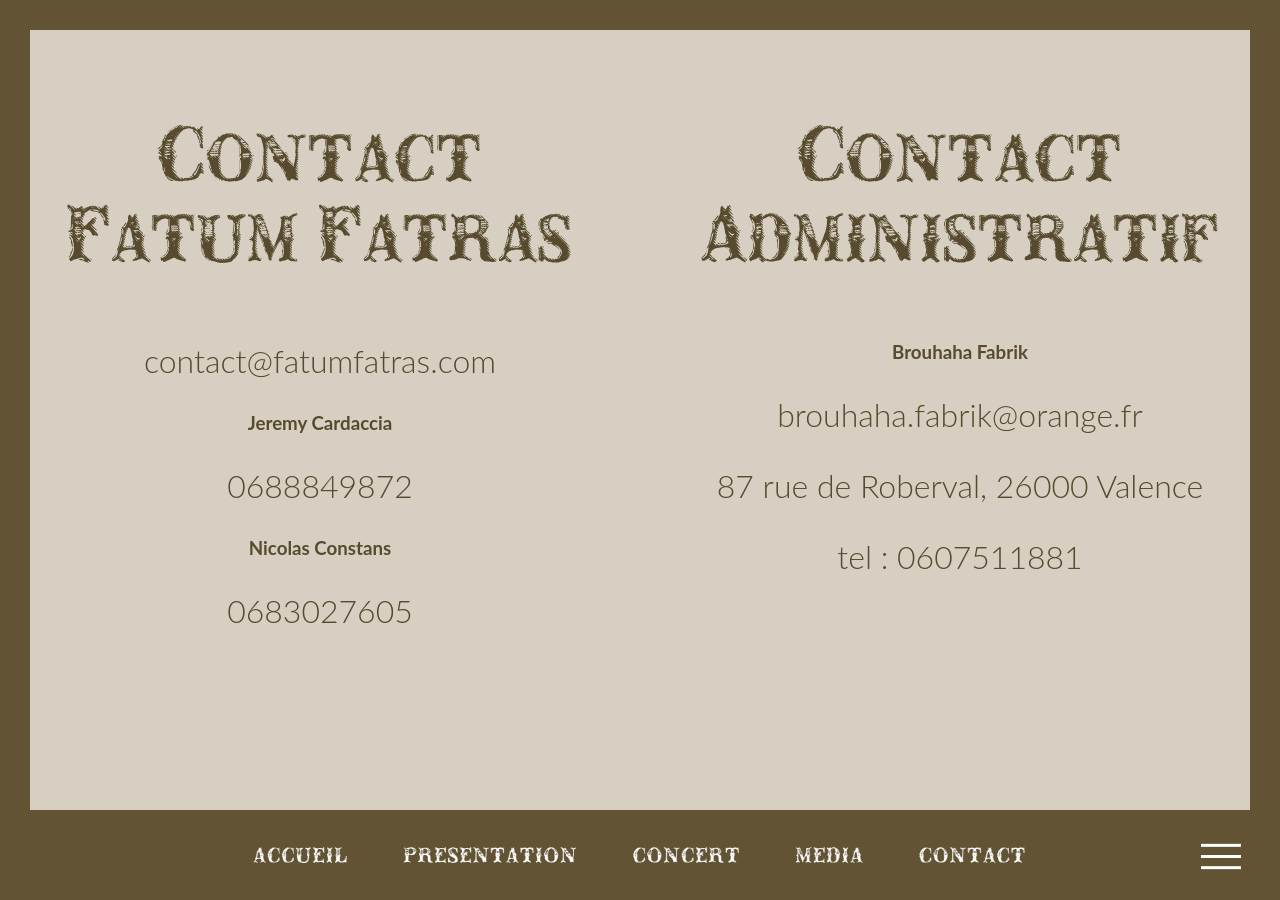
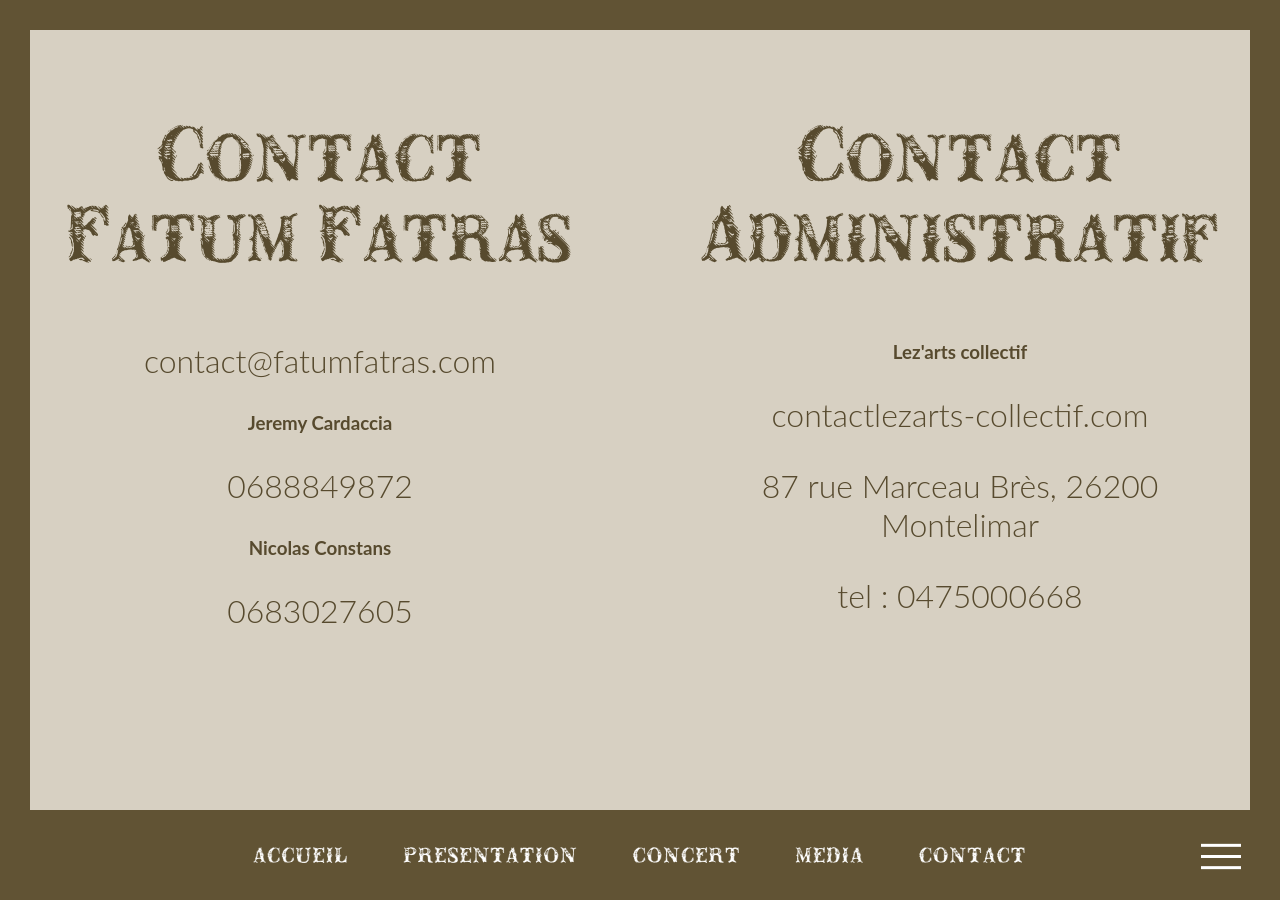
Before and after one commit to ftmftrs/ftmftrs.github.io, a Jekyll site: the page built from contact/index.html, in a window 1280 px wide. Built offline with Jekyll 4.4.1, drawn with Linux system fonts in a browser that asks for light colours; some web fonts are replaced; Markdown is read by kramdown in place of the engine named in the settings; comment, search, counter and statistics services are not loaded.

Commit message:
Update index.html

```diff
--- a/contact/index.html
+++ b/contact/index.html
@@ -16,10 +16,10 @@
         </article>
         <article class="cbp-so-side cbp-so-side-right center">
             <h2>Contact<br>Administratif</h2>
-            <h3>Brouhaha Fabrik</h3>
-            <p>brouhaha.fabrik@orange.fr</p>
-            <p>87 rue de Roberval, 26000 Valence </p>
-            <p>tel : 0607511881</p>
+            <h3>Lez'arts collectif</h3>
+            <p>contactlezarts-collectif.com</p>
+            <p>87 rue Marceau Brès, 26200 Montelimar </p>
+            <p>tel : 0475000668</p>
         </article>
     </section>
 </div>
```
